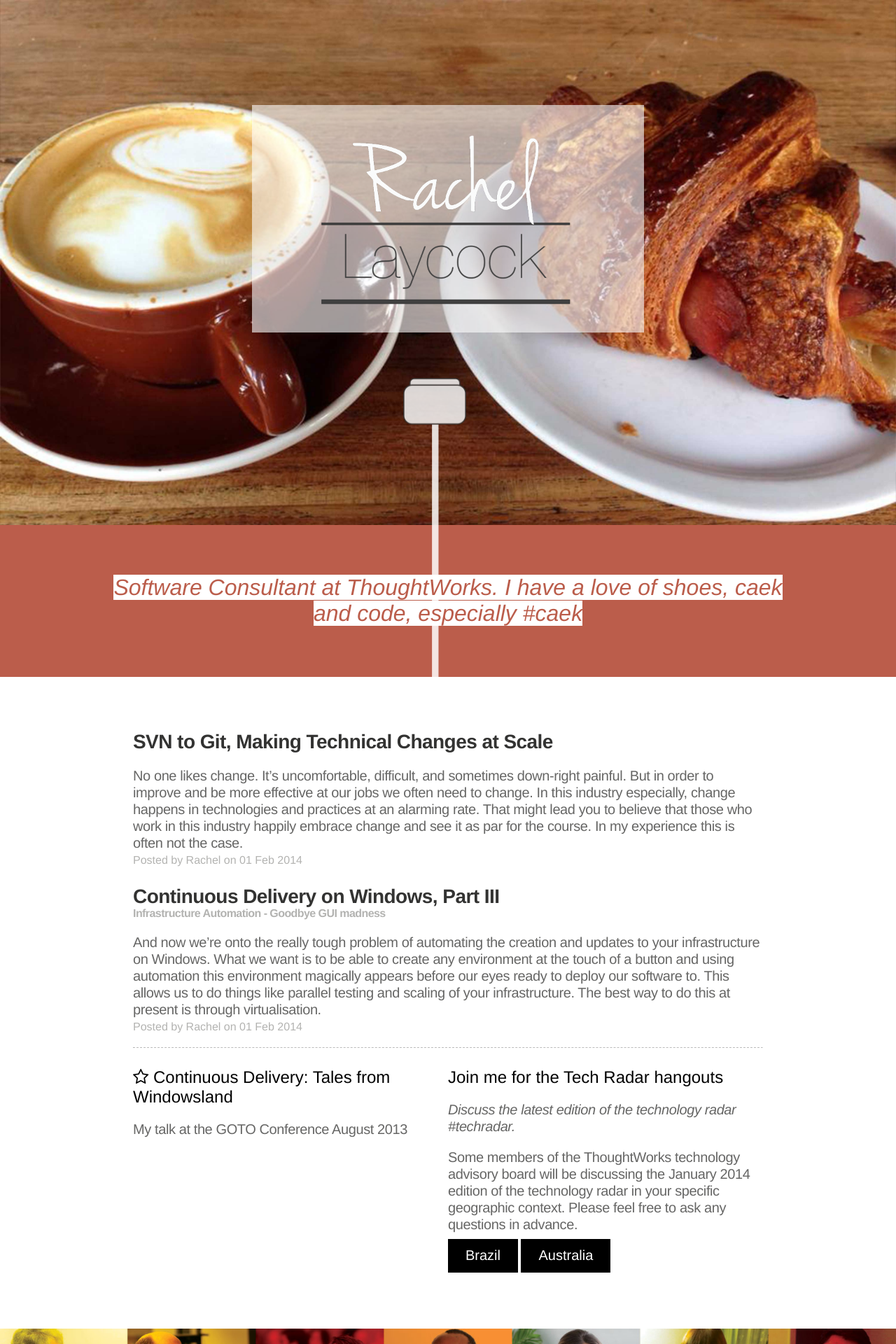
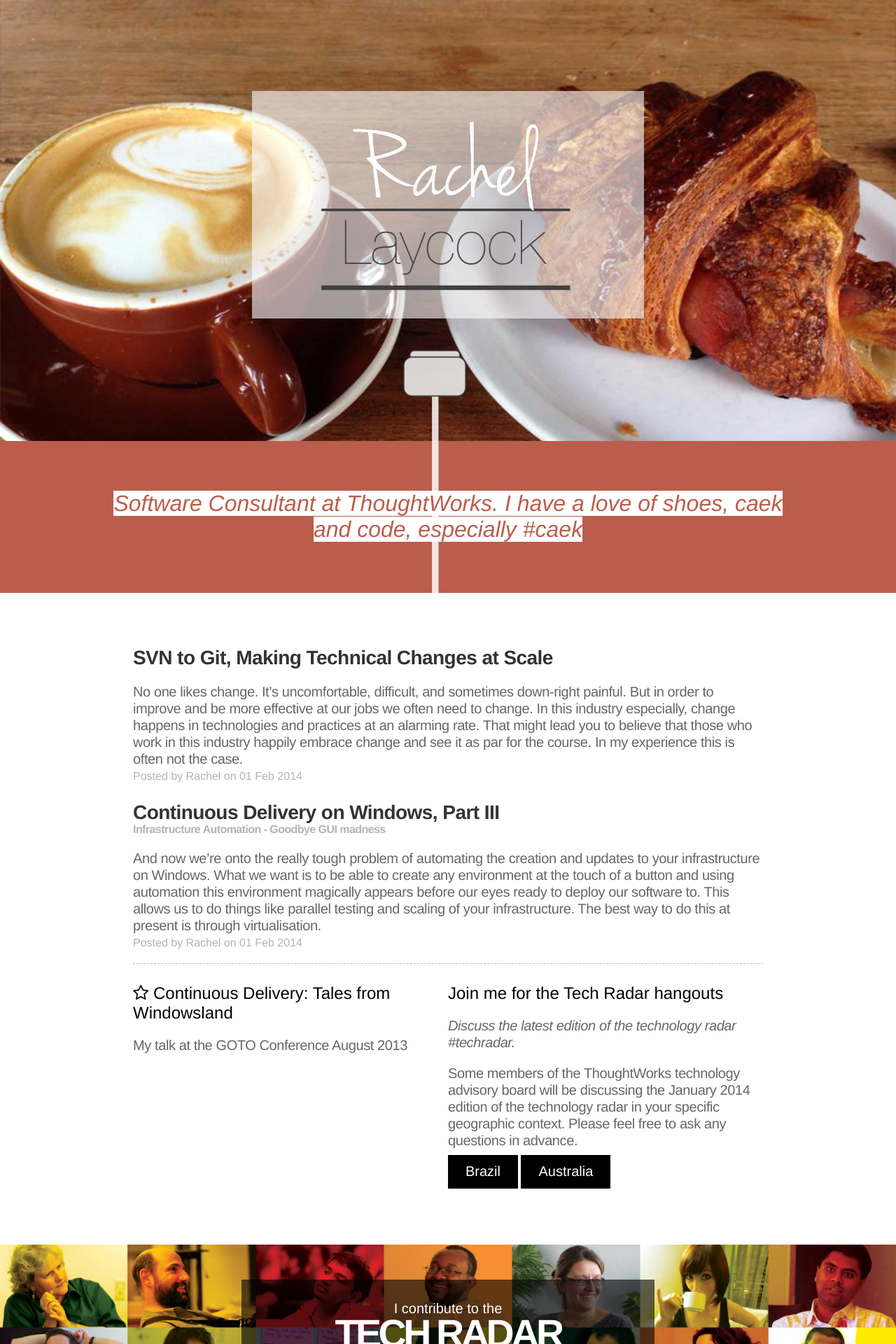
Before and after one commit to caek/caek.github.io, a Jekyll site: the page built from index.html, in a window 1280 px wide. Shown: the top 1920 px of the page at 70% size. Built offline with Jekyll 4.4.1, drawn with Linux system fonts in a browser that asks for light colours; nearby versions of some CDN libraries; Markdown is read by kramdown in place of the engine named in the settings; grey boxes are pictures that could not be loaded.

Commit message:
Subtle changes to the top banner

```diff
--- a/css/sections.css
+++ b/css/sections.css
@@ -51,7 +51,7 @@
   font-size: 12pt;
 }
 .card-section {
-  padding-top: 150px;
+  padding-top: 130px;
 }
 .card {
   background-color: rgba(255,255,255,0.6);
@@ -99,7 +99,7 @@
   background-position: top;
   background-size: contain;
   position: absolute;
-  top: 540px;
+  top: 500px;
   left: 45%;
   margin: 0 auto;
   height: 1000px;
@@ -109,7 +109,7 @@
   background: url(/media/images/bg/coffee_croissant.jpg);
   background-repeat: no-repeat;
   background-size: cover;
-  height: 600px;
+  height: 500px;
 }
 .twitter.content {
 
```
